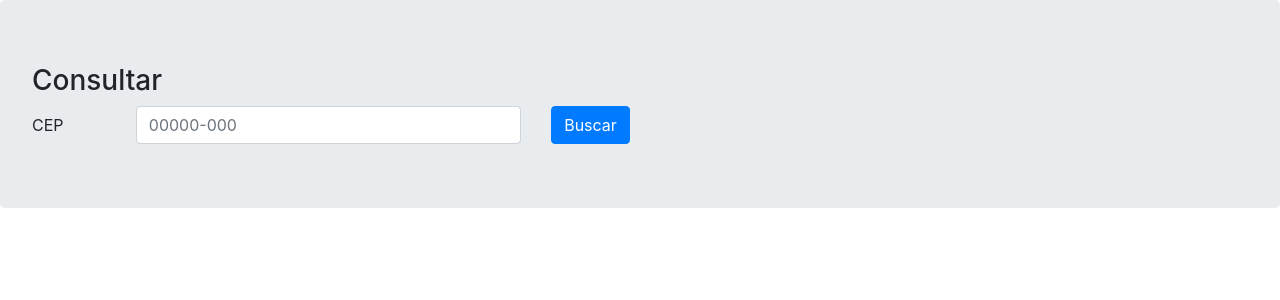
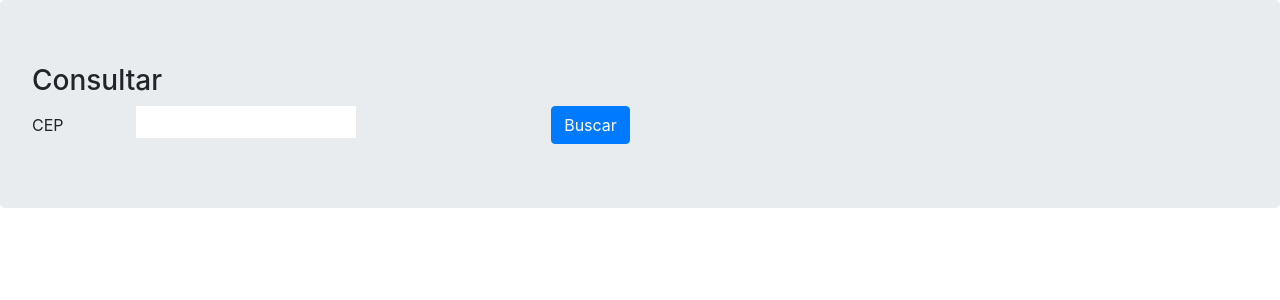
Before and after one commit to Almeida92/teste-luizalabs, a React app: page / in a window 1280 px wide. Shown: the top 300 px of the page. Built offline with nearby package versions, Linux system fonts and the light colour scheme.

Commit message:
ajustes de erros

```diff
--- a/package.json
+++ b/package.json
@@ -33,6 +33,7 @@
     "react": "^16.8.6",
     "react-bootstrap": "^1.0.0-beta.8",
     "react-dom": "^16.8.6",
-    "react-hot-loader": "^4.8.8"
+    "react-hot-loader": "^4.8.8",
+    "react-input-mask": "^2.0.4"
   }
 }
--- a/src/main/app.css
+++ b/src/main/app.css
@@ -7,3 +7,7 @@
     height: 400px;
     border: 1px solid;
 }
+
+.MuiInput-root {
+    background-color: #fff;
+}
--- a/src/main/form_cep/formCep.jsx
+++ b/src/main/form_cep/formCep.jsx
@@ -3,7 +3,9 @@ import { Button, Jumbotron, Col, Alert } from 'react-bootstrap';
 import Form from 'react-bootstrap/Form';
 import axios from 'axios';
 import If from '../if';
-import MapBox from './map/mapBox'
+import MapBox from './map/mapBox';
+import InputMask from 'react-input-mask';
+import MaterialInput from '@material-ui/core/Input';
 
 const URL = 'http://viacep.com.br/ws/'
 
@@ -32,6 +34,7 @@ class FormCep extends Component {
 
         axios.get(`${URL}${this.state.cep}/json/`)
             .then(resp => {
+                if (!resp.data.erro) {
                     this.setState({
                         cep: this.state.cep,
                         erro: this.state.erro,
@@ -39,6 +42,15 @@ class FormCep extends Component {
                         map: true,
                         data: resp.data
                     });
+                }else {
+                    this.setState({
+                        cep: this.state.cep,
+                        erro: true,
+                        msg: 'Cep não encontrado',
+                        map: false,
+                        data: {}
+                    });
+                }
 
             })
             .catch(err => {
@@ -46,7 +58,8 @@ class FormCep extends Component {
                     cep: this.state.cep,
                     erro: true,
                     msg: 'Cep não encontrado',
-                    data: {}
+                    data: {},
+                    map: false
                 });
             })
     }
@@ -82,8 +95,11 @@ class FormCep extends Component {
                                     CEP
                                 </Form.Label>
                                 <Col sm="8">
-                                    <Form.Control
-                                        type="text" placeholder="00000-000" value={this.state.cep} onChange={this.handleChange} />
+                                    <InputMask mask="99999-999" value={this.state.cep} onChange={this.handleChange}>
+                                        {(inputProps) => <MaterialInput {...inputProps} type="tel" disableUnderline />}
+                                    </InputMask>
+                                    {/* <Form.Control
+                                        type="text" placeholder="00000-000" value={this.state.cep} onChange={this.handleChange} /> */}
                                 </Col>
                                 <Col sm="2">
                                     <Button variant="primary" onClick={this.consultar_cep}>Buscar</Button>
--- a/src/main/form_cep/map/mapBox.jsx
+++ b/src/main/form_cep/map/mapBox.jsx
@@ -18,6 +18,7 @@ class MapBox extends Component {
     }
 
     componentDidMount() {
+        if (this.props.endereco) {
             axios.get(`${URL}${this.props.endereco.logradouro.replace(' ', '%20')}&key=${KEY}`)
                 .then(resp => {
                     this.setState({
@@ -25,6 +26,7 @@ class MapBox extends Component {
                         loading: false
                     })
                 })
+        }
     }
 
     renderMap = loc => {
```
Lines whose indentation alone changed are shown as unchanged.
